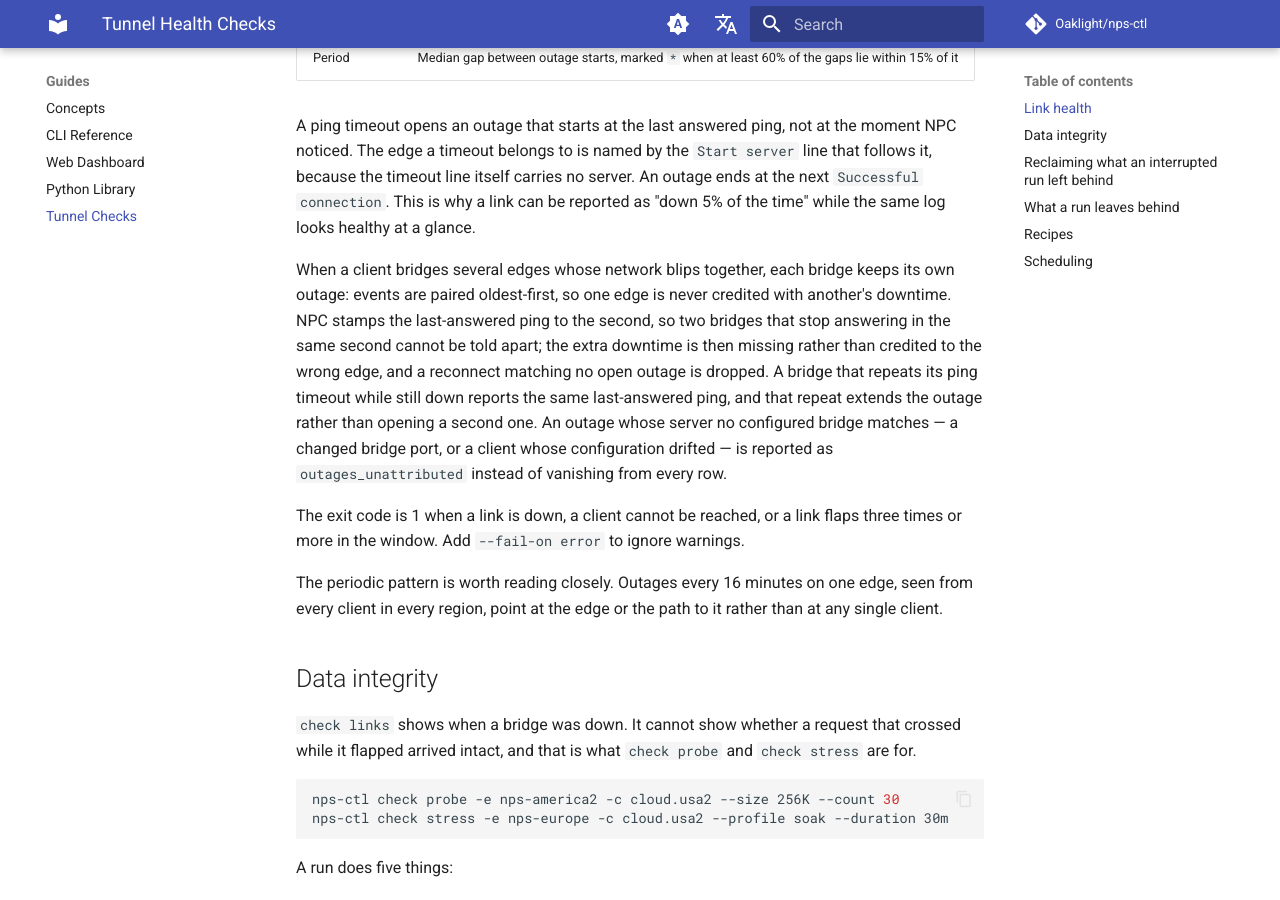
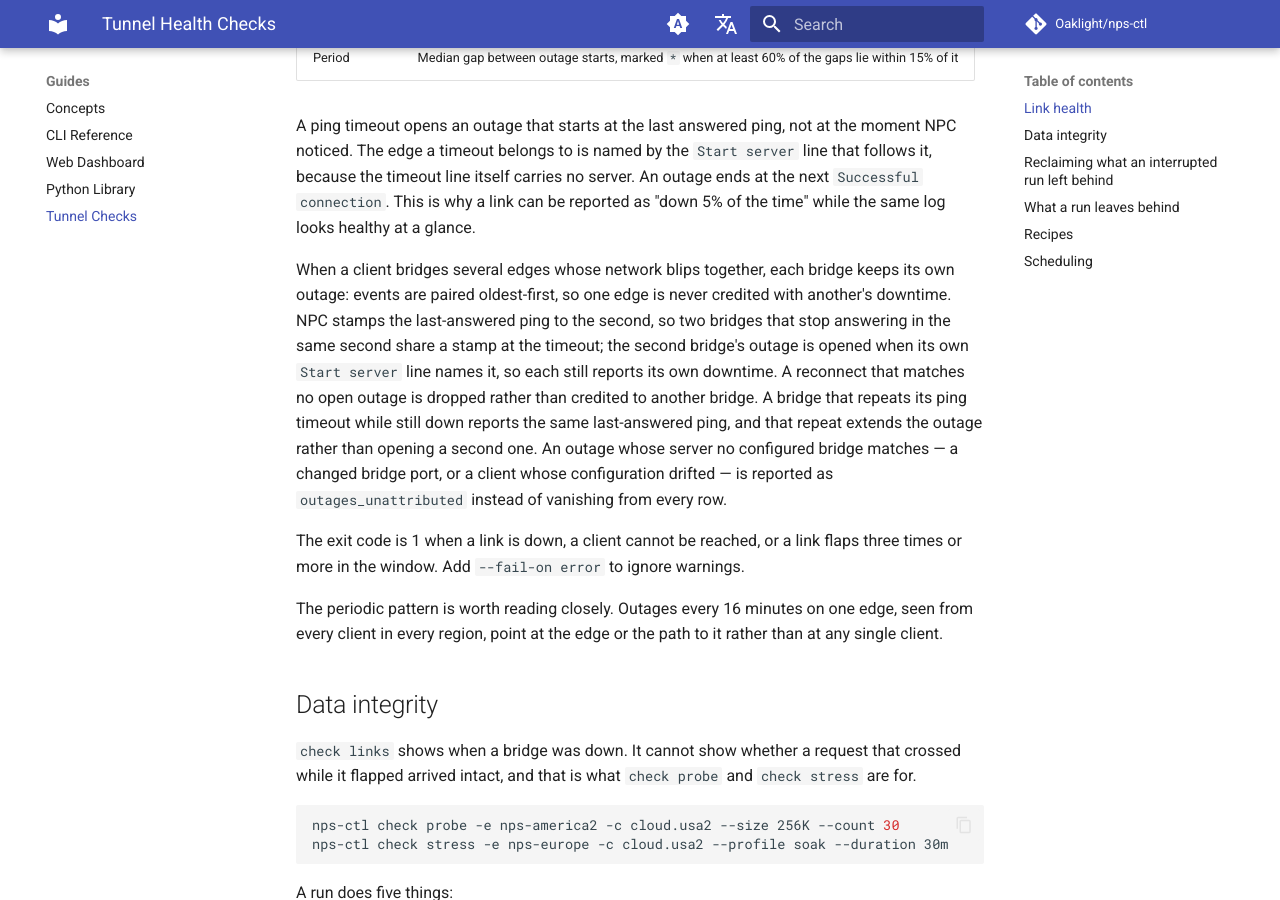
Before and after one commit to Oaklight/nps-ctl, an MkDocs documentation site: the page built from docs/guides/checks.md, in a window 1280 px wide and 900 px high, scrolled down 872 px. Built offline with MkDocs 1.6.1 and Material for MkDocs 9.7.7, drawn with Linux system fonts in a browser that asks for light colours; comment, search, counter and statistics services are not loaded.

Commit message:
docs: a same-second tie keeps both edges' downtime

```diff
--- a/docs/guides/checks.md
+++ b/docs/guides/checks.md
@@ -30,7 +30,7 @@ For each NPC client, the command opens one SSH session and reads three things: t
 
 A ping timeout opens an outage that starts at the last answered ping, not at the moment NPC noticed. The edge a timeout belongs to is named by the `Start server` line that follows it, because the timeout line itself carries no server. An outage ends at the next `Successful connection`. This is why a link can be reported as "down 5% of the time" while the same log looks healthy at a glance.
 
-When a client bridges several edges whose network blips together, each bridge keeps its own outage: events are paired oldest-first, so one edge is never credited with another's downtime. NPC stamps the last-answered ping to the second, so two bridges that stop answering in the same second cannot be told apart; the extra downtime is then missing rather than credited to the wrong edge, and a reconnect matching no open outage is dropped. A bridge that repeats its ping timeout while still down reports the same last-answered ping, and that repeat extends the outage rather than opening a second one. An outage whose server no configured bridge matches — a changed bridge port, or a client whose configuration drifted — is reported as `outages_unattributed` instead of vanishing from every row.
+When a client bridges several edges whose network blips together, each bridge keeps its own outage: events are paired oldest-first, so one edge is never credited with another's downtime. NPC stamps the last-answered ping to the second, so two bridges that stop answering in the same second share a stamp at the timeout; the second bridge's outage is opened when its own `Start server` line names it, so each still reports its own downtime. A reconnect that matches no open outage is dropped rather than credited to another bridge. A bridge that repeats its ping timeout while still down reports the same last-answered ping, and that repeat extends the outage rather than opening a second one. An outage whose server no configured bridge matches — a changed bridge port, or a client whose configuration drifted — is reported as `outages_unattributed` instead of vanishing from every row.
 
 The exit code is 1 when a link is down, a client cannot be reached, or a link flaps three times or more in the window. Add `--fail-on error` to ignore warnings.
 
```
Also changed, not shown: docs/changelog.md (+1 -0 lines).
